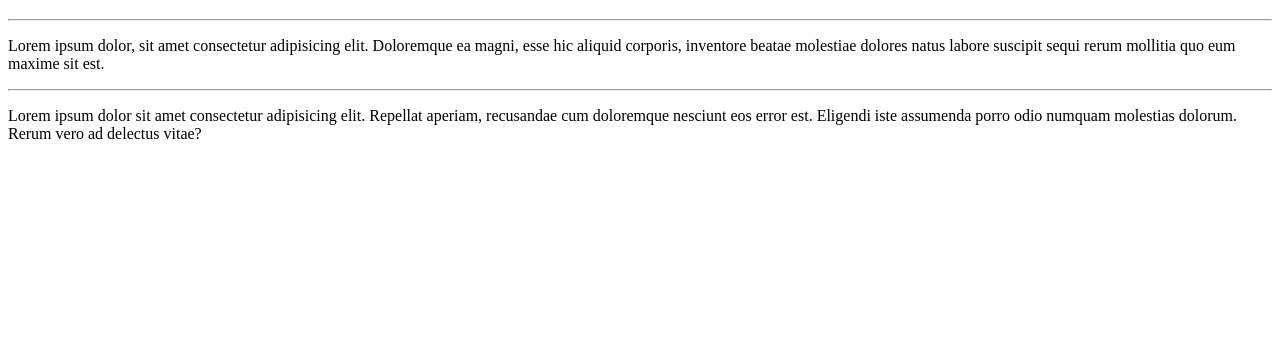
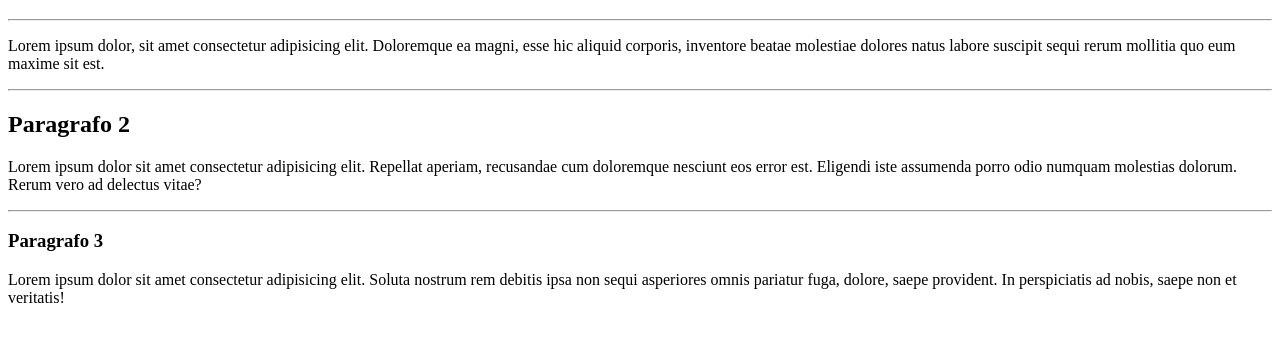
Before and after one commit to JoilsonMacedo/repositorio1, a plain HTML site: page site-exemplo1/index.html in a window 1280 px wide. Shown: the part 61-402 px from the top of the page. Drawn offline with Linux system fonts and the light colour scheme.

Commit message:
Paragrafo 3
Criando Paragrafo 3

```diff
--- a/site-exemplo1/index.html
+++ b/site-exemplo1/index.html
@@ -11,7 +11,11 @@
     <hr>
     <p>Lorem ipsum dolor, sit amet consectetur adipisicing elit. Doloremque ea magni, esse hic aliquid corporis, inventore beatae molestiae dolores natus labore suscipit sequi rerum mollitia quo eum maxime sit est.</p>
     <hr>
+    <h2>Paragrafo 2</h2>
     <p>Lorem ipsum dolor sit amet consectetur adipisicing elit. Repellat aperiam, recusandae cum doloremque nesciunt eos error est. Eligendi iste assumenda porro odio numquam molestias dolorum. Rerum vero ad delectus vitae?
     </p>
+    <hr>
+    <h3>Paragrafo 3</h3>
+    <p>Lorem ipsum dolor sit amet consectetur adipisicing elit. Soluta nostrum rem debitis ipsa non sequi asperiores omnis pariatur fuga, dolore, saepe provident. In perspiciatis ad nobis, saepe non et veritatis!</p>
 </body>
 </html>
```
